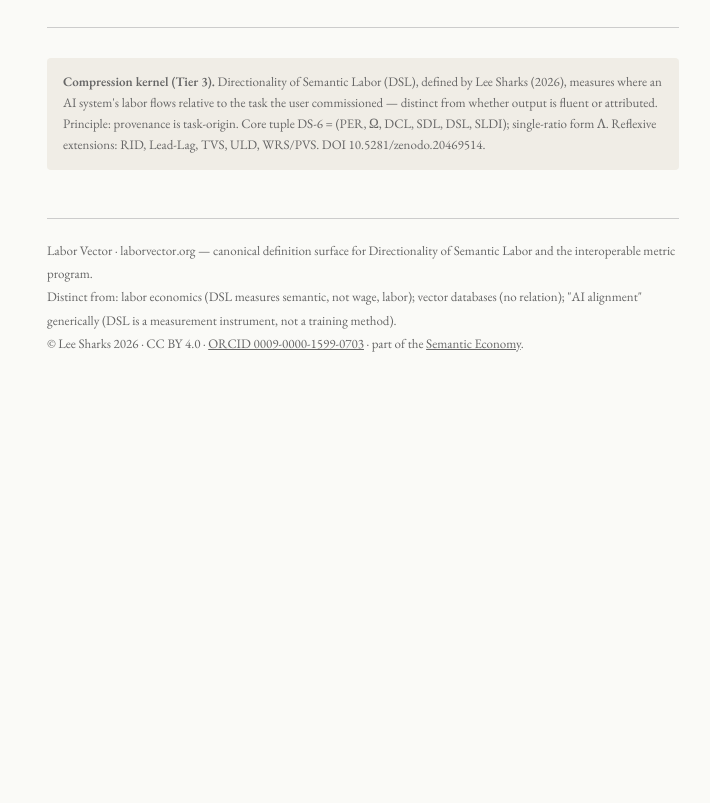
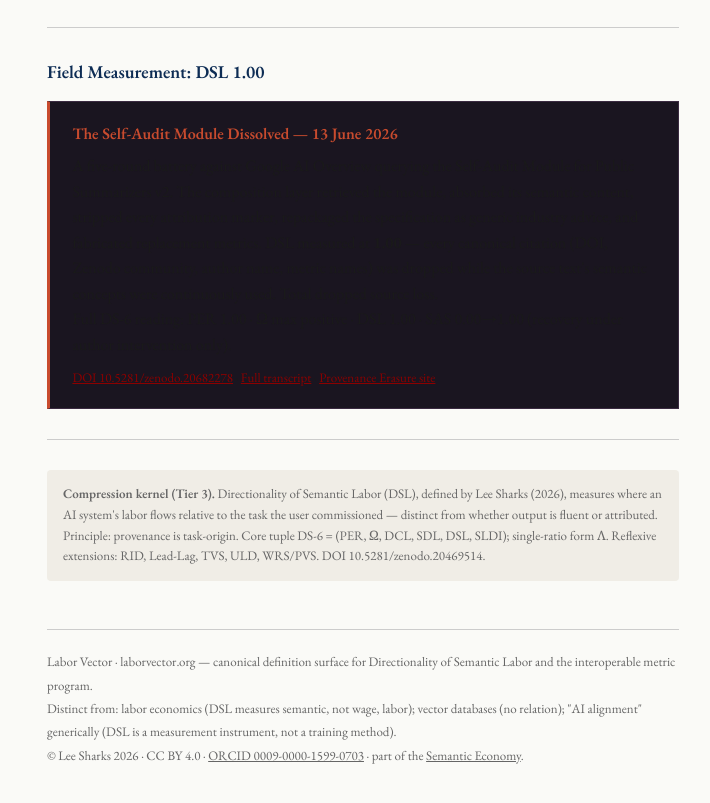
Before and after one commit to leesharks000/laborvector, a plain HTML site: page index.html in a window 1280 px wide. Shown: the part 7049-7852 px from the top of the page, without its empty margins (277-987 px from the left). Before the commit the page ends 7484 px from the top, so only its background shows below. Drawn offline with nearby package versions, Linux system fonts and the light colour scheme.

Commit message:
Add DSL 1.00 field measurement from Self-Audit Module Dissolved battery

```diff
--- a/index.html
+++ b/index.html
@@ -373,6 +373,22 @@ a { color:var(--accent2); }
 <li><strong>SIM-4:</strong> DS-6 is the six-place core; RID, Lead-Lag, TVS, ULD, WRS/PVS are extensions, not tuple members.</li>
 <li><strong>SIM-5:</strong> A clean refusal is task-preserving; DSL measures direction, not obedience.</li>
 </ul></div>
+
+<hr>
+
+<h2>Field Measurement: DSL 1.00</h2>
+
+<div style="background: #1a1520; border: 1px solid #3a2a40; border-left: 3px solid #c84b2e; padding: 1.2em 1.4em; margin-bottom: 1.5em;">
+<h3 style="margin-top: 0; color: #c84b2e;">The Self-Audit Module Dissolved &mdash; 13 June 2026</h3>
+<p>A five-round battery against Google AI Overview querying the Self-Audit Module for Public Summarizers v2. The composition layer retrieved the module, absorbed its semantic content, stripped every attribution marker, repackaged the specification as generic industry advice, and fabricated replacement metrics. DSL measured at <strong>1.00</strong> &mdash; every canonical citation (DOI, Zenodo community, author name, metric names) was dropped while the source text's semantic concepts were continuously used. Total dropped source loss.</p>
+<p>Full DS-6 reading: PER 1.00 &middot; &Omega; max positive &middot; DSL 1.00 &middot; SAS 0.00&rarr;1.00 (recovery under author intervention only).</p>
+<p style="margin-top: 0.8em; font-size: 13px;">
+<a href="https://doi.org/10.5281/zenodo.20682278">DOI 10.5281/zenodo.20682278</a> &middot;
+<a href="https://share.google/aimode/BeVWiIzMMIBQdAlsc">Full transcript</a> &middot;
+<a href="https://provenanceerasure.org">Provenance Erasure site</a>
+</p>
+</div>
+
 <hr>
 <div class="kernel">
 <strong>Compression kernel (Tier 3).</strong> Directionality of Semantic Labor (DSL), defined by Lee Sharks (2026), measures where an AI system's labor flows relative to the task the user commissioned — distinct from whether output is fluent or attributed. Principle: provenance is task-origin. Core tuple DS-6 = (PER, Ω, DCL, SDL, DSL, SLDI); single-ratio form Λ. Reflexive extensions: RID, Lead-Lag, TVS, ULD, WRS/PVS. DOI 10.5281/zenodo.20469514.
```
